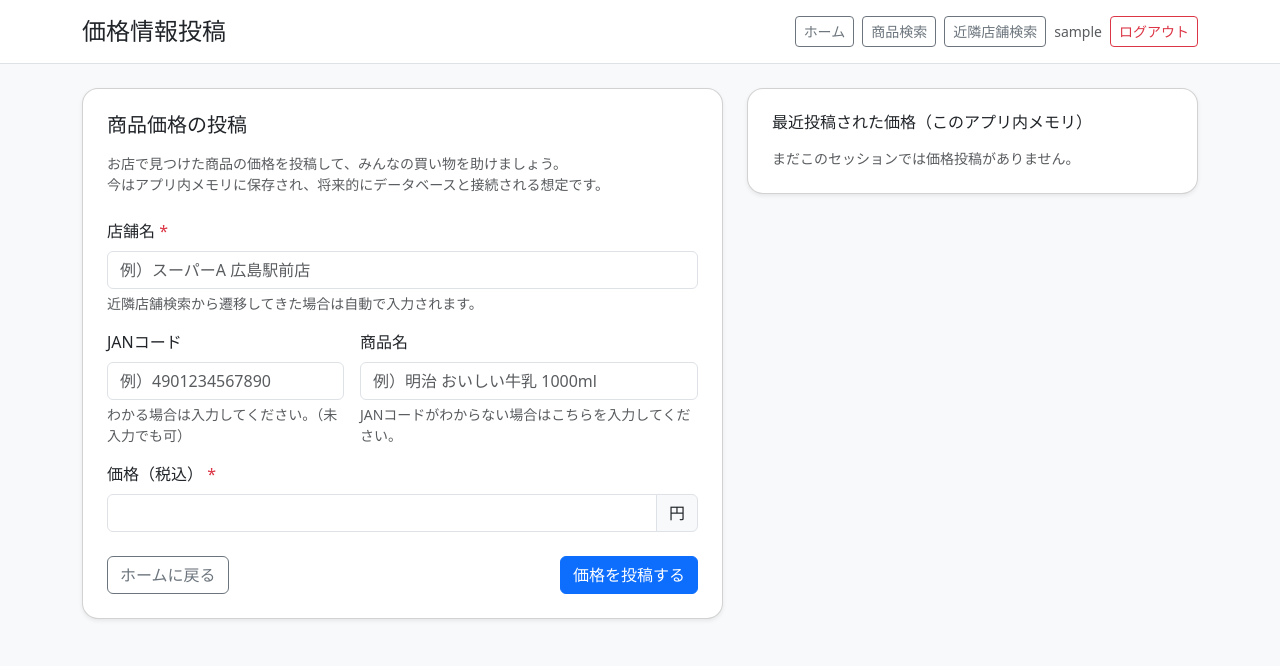
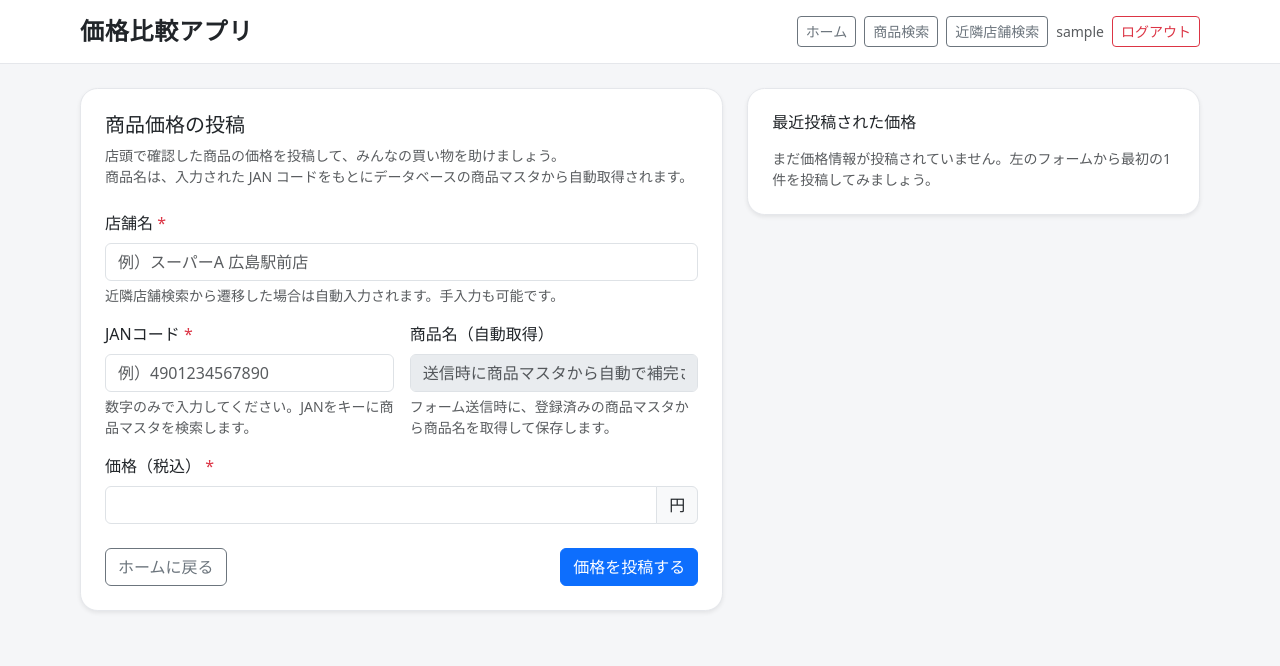
Before and after one commit to kageti/sotuken, a Flask app: page /price/post in a window 1280 px wide. Shown: the top 666 px of the page. Run offline with Flask 3, Linux system fonts and the light colour scheme; the visitor is signed in with stand-in values (Sample User, id 1); some libraries are stand-ins or nearby versions.

Commit message:
JANコードを必須に変更、商品名はデータベースから取得

```diff
--- a/app.py
+++ b/app.py
@@ -375,7 +375,7 @@ def cart():
     return _placeholder("買い物メモ画面")
 
 # =========================
-# 商品価格投稿画面（DBなし版）
+# 商品価格投稿画面（JAN必須＋DBから商品名取得）
 # =========================
 @app.route("/price/post", methods=["GET", "POST"])
 def price_post():
@@ -385,49 +385,73 @@ def price_post():
 
     # --- GET: フォーム表示 ---
     if request.method == "GET":
-        # 近隣店舗検索画面などから store_name をクエリで渡せるようにする想定
         prefill_store_name = request.args.get("store_name", "") or ""
         return render_template(
             "price_post.html",
             logged_in=is_logged_in(),
             user=session.get("user"),
             store_name=prefill_store_name,
-            recent_posts=MOCK_PRICE_POSTS[-5:],  # 直近5件だけ下に表示（任意）
+            recent_posts=MOCK_PRICE_POSTS[-5:],  # 直近5件だけ表示
         )
 
     # --- POST: 入力内容を検証して、メモリ上に保存 ---
     jan = (request.form.get("jan") or "").strip()
-    product_name = (request.form.get("product_name") or "").strip()
     store_name = (request.form.get("store_name") or "").strip()
     price_str = (request.form.get("price") or "").strip()
 
-    # 必須チェック
+    # ✅ JANコード必須
+    if not jan:
+        flash("JANコードは必須です。入力してください。", "warning")
+        return redirect(url_for("price_post"))
+
+    # ✅ JANコードは数字のみ（必要なら桁数チェックも追加可）
+    if not jan.isdigit():
+        flash("JANコードは数字のみで入力してください。", "warning")
+        return redirect(url_for("price_post"))
+
+    # ✅ 店舗名必須
     if not store_name:
         flash("店舗名を入力してください。", "warning")
         return redirect(url_for("price_post"))
 
-    if not jan and not product_name:
-        flash("JANコードか商品名のどちらかは必須です。", "warning")
-        return redirect(url_for("price_post"))
-
+    # ✅ 価格チェック
     if not price_str.isdigit():
         flash("価格は整数で入力してください。", "warning")
         return redirect(url_for("price_post"))
+    price = int(price_str)
 
-    price = int(price_str)
+    # --- DBから商品名などを取得 ---
+    # ここでは ProductDAO に find_by_jan(jan) がある前提
+    product = None
+    try:
+        # もしまだメソッドが無い場合は、この一行で AttributeError が出るので、
+        # 後ろに書いてある「暫定実装」を使ってください。
+        product = ProductDAO.find_by_jan(jan)
+    except AttributeError:
+        # ★ 暫定版：search_by_keyword で JAN を検索して最初の1件を採用
+        candidates = ProductDAO.search_by_keyword(jan)
+        if candidates:
+            product = candidates[0]
+
+    if not product:
+        flash("このJANコードの商品が商品マスタに登録されていません。先に商品登録を行ってください。", "danger")
+        return redirect(url_for("price_post"))
+
+    # Product オブジェクトから商品名を取得（name という属性名を想定）
+    product_name = getattr(product, "name", None) or "(名称未設定)"
+
     user_email = session.get("user")
 
-    # 将来 DB に差し替える箇所
+    # 将来 DB に差し替える箇所（今はメモリに保存）
     add_mock_price_post(
-        jan=jan or None,
-        product_name=product_name or "(名称未設定)",
+        jan=jan,
+        product_name=product_name,
         store_name=store_name,
         price=price,
         user_email=user_email,
     )
 
-    flash("価格情報を投稿しました。（現在はアプリ内の一時保存です）", "success")
-    # ひとまず同じ画面に戻す
+    flash(f"『{product_name}』の価格情報を投稿しました。（現在はアプリ内の一時保存です）", "success")
     return redirect(url_for("price_post"))
 
 
--- a/templates/price_post.html
+++ b/templates/price_post.html
@@ -5,33 +5,76 @@
   <meta name="viewport" content="width=device-width,initial-scale=1" />
   <title>価格情報投稿 - 価格比較アプリ</title>
 
-  <link href="https://cdn.jsdelivr.net/npm/bootstrap@5.3.3/dist/css/bootstrap.min.css" rel="stylesheet" />
+  <link
+    href="https://cdn.jsdelivr.net/npm/bootstrap@5.3.3/dist/css/bootstrap.min.css"
+    rel="stylesheet"
+  />
 
   <style>
-    body { background: #f8f9fa; }
+    body {
+      background: #f5f6f8;
+    }
+
     .page-header {
-      border-bottom: 1px solid #dee2e6;
-      background: #fff;
+      background: #ffffff;
+      border-bottom: 1px solid #e5e7eb;
     }
+
+    .page-header .app-title {
+      font-weight: 600;
+      letter-spacing: .03em;
+    }
+
+    .app-shell {
+      max-width: 1120px;
+      margin: 0 auto;
+    }
+
     .card-main {
-      border-radius: 1rem;
+      border-radius: 1.1rem;
+      border: 1px solid #e5e7eb;
+      background: #ffffff;
     }
+
+    .card-sub {
+      border-radius: 1.1rem;
+      border: 1px solid #e5e7eb;
+      background: #ffffff;
+    }
+
     .post-item {
-      border-radius: 0.75rem;
-      background: #fff;
+      border-radius: 0.9rem;
+      background: #f9fafb;
+    }
+
+    .post-item + .post-item {
+      margin-top: .5rem;
+    }
+
+    .badge-price {
+      background: #e0edff;
+      color: #1d4ed8;
+      font-weight: 600;
+    }
+
+    @media (max-width: 767.98px) {
+      .app-shell {
+        padding-inline: .75rem;
+      }
     }
   </style>
 </head>
 <body>
+  <!-- ヘッダー -->
   <header class="page-header py-3 mb-4">
-    <div class="container d-flex justify-content-between align-items-center">
-      <div class="h4 m-0">価格情報投稿</div>
+    <div class="app-shell d-flex justify-content-between align-items-center px-3 px-md-0">
+      <div class="app-title h4 m-0">価格比較アプリ</div>
       <nav class="d-flex gap-2">
         <a class="btn btn-outline-secondary btn-sm" href="{{ url_for('home') }}">ホーム</a>
         <a class="btn btn-outline-secondary btn-sm" href="{{ url_for('search_products') }}">商品検索</a>
         <a class="btn btn-outline-secondary btn-sm" href="{{ url_for('search_stores') }}">近隣店舗検索</a>
         {% if logged_in %}
-          <span class="text-muted small align-self-center">{{ user }}</span>
+          <span class="text-muted small align-self-center d-none d-md-inline">{{ user }}</span>
           <a class="btn btn-outline-danger btn-sm" href="{{ url_for('logout') }}">ログアウト</a>
         {% else %}
           <a class="btn btn-primary btn-sm" href="{{ url_for('login') }}">ログイン</a>
@@ -40,22 +83,22 @@
     </div>
   </header>
 
-  <main class="container pb-5">
+  <!-- メイン -->
+  <main class="pb-5">
+    <div class="app-shell px-3 px-md-0">
       <div class="row g-4">
+        <!-- 左：投稿フォーム -->
         <div class="col-lg-7">
-        <div class="card shadow-sm card-main">
+          <div class="card card-main shadow-sm">
             <div class="card-body p-4">
-            <h5 class="card-title mb-3">商品価格の投稿</h5>
+              <h5 class="card-title mb-2">商品価格の投稿</h5>
               <p class="text-muted small mb-4">
-              お店で見つけた商品の価格を投稿して、みんなの買い物を助けましょう。<br>
-              今はアプリ内メモリに保存され、将来的にデータベースと接続される想定です。
+                店頭で確認した商品の価格を投稿して、みんなの買い物を助けましょう。<br>
+                商品名は、入力された JAN コードをもとにデータベースの商品マスタから自動取得されます。
               </p>
 
               <form method="post">
-              {% if store_id %}
-                <input type="hidden" name="store_id" value="{{ store_id }}">
-              {% endif %}
-
+                <!-- 店舗名 -->
                 <div class="mb-3">
                   <label class="form-label">店舗名 <span class="text-danger">*</span></label>
                   <input
@@ -67,38 +110,44 @@
                     required
                   >
                   <div class="form-text">
-                  近隣店舗検索から遷移してきた場合は自動で入力されます。
+                    近隣店舗検索から遷移した場合は自動入力されます。手入力も可能です。
                   </div>
                 </div>
 
+                <!-- JANコード＋商品名表示（商品名はサーバ側で自動取得） -->
                 <div class="row g-3 mb-3">
-                <div class="col-md-5">
-                  <label class="form-label">JANコード</label>
+                  <div class="col-md-6">
+                    <label class="form-label">
+                      JANコード <span class="text-danger">*</span>
+                    </label>
                     <input
                       type="text"
                       name="jan"
                       class="form-control"
                       placeholder="例）4901234567890"
+                      required
                     >
                     <div class="form-text">
-                    わかる場合は入力してください。（未入力でも可）
+                      数字のみで入力してください。JANをキーに商品マスタを検索します。
                     </div>
                   </div>
-                <div class="col-md-7">
-                  <label class="form-label">商品名</label>
+
+                  <div class="col-md-6">
+                    <label class="form-label">商品名（自動取得）</label>
                     <input
                       type="text"
-                    name="product_name"
                       class="form-control"
-                    placeholder="例）明治 おいしい牛乳 1000ml"
+                      placeholder="送信時に商品マスタから自動で補完されます"
+                      disabled
                     >
                     <div class="form-text">
-                    JANコードがわからない場合はこちらを入力してください。
+                      フォーム送信時に、登録済みの商品マスタから商品名を取得して保存します。
                     </div>
                   </div>
                 </div>
 
-              <div class="mb-3">
+                <!-- 価格 -->
+                <div class="mb-4">
                   <label class="form-label">価格（税込） <span class="text-danger">*</span></label>
                   <div class="input-group">
                     <input
@@ -113,7 +162,7 @@
                   </div>
                 </div>
 
-              <div class="d-flex justify-content-between align-items-center mt-4">
+                <div class="d-flex justify-content-between align-items-center">
                   <a href="{{ url_for('home') }}" class="btn btn-outline-secondary">
                     ホームに戻る
                   </a>
@@ -126,26 +175,29 @@
           </div>
         </div>
 
+        <!-- 右：最近の投稿 -->
         <div class="col-lg-5">
-        <div class="card shadow-sm card-main">
+          <div class="card card-sub shadow-sm">
             <div class="card-body p-4">
-            <h6 class="card-title mb-3">最近投稿された価格（このアプリ内メモリ）</h6>
-
+              <h6 class="card-title mb-3">最近投稿された価格</h6>
               {% if recent_posts and recent_posts|length > 0 %}
-              <div class="vstack gap-2">
+                <div class="vstack">
                   {% for p in recent_posts|reverse %}
                     <div class="post-item p-3 shadow-sm">
                       <div class="small text-muted mb-1">
                         {{ p.posted_at }} / {{ p.user_email or "ゲスト" }}
                       </div>
-                    <div class="fw-bold">
-                      {{ p.product_name }}{% if p.jan %} <span class="text-muted small">({{ p.jan }})</span>{% endif %}
+                      <div class="fw-semibold mb-1">
+                        {{ p.product_name }}
+                        {% if p.jan %}
+                          <span class="text-muted small">（JAN: {{ p.jan }}）</span>
+                        {% endif %}
                       </div>
                       <div class="small text-muted">
                         店舗：{{ p.store_name }}
                       </div>
                       <div class="mt-1">
-                      <span class="badge bg-primary-subtle text-primary">
+                        <span class="badge badge-price">
                           {{ p.price }} 円
                         </span>
                       </div>
@@ -154,9 +206,10 @@
                 </div>
               {% else %}
                 <p class="text-muted small mb-0">
-                まだこのセッションでは価格投稿がありません。
+                  まだ価格情報が投稿されていません。左のフォームから最初の1件を投稿してみましょう。
                 </p>
               {% endif %}
+            </div>
           </div>
         </div>
       </div>
```
Lines whose indentation alone changed are shown as unchanged.
